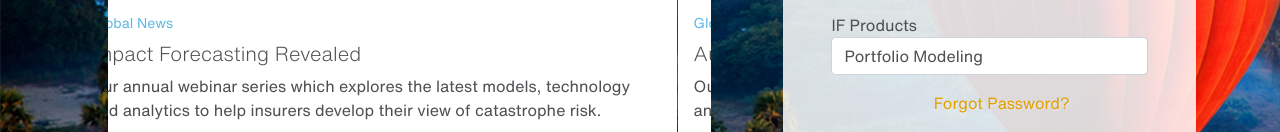
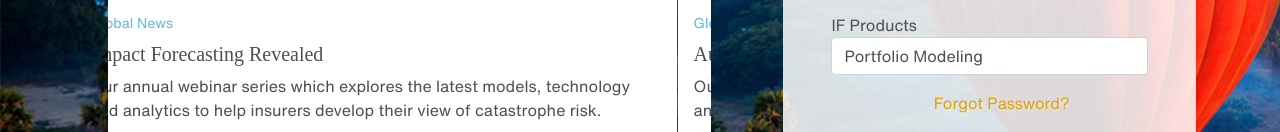
Before and after one commit to aon-elements/aon-elements, a plain HTML site: page index.html in a window 1280 px wide. Shown: the part 466-598 px from the top of the page. Drawn offline with nearby package versions, Linux system fonts and the light colour scheme; a web font is replaced by a local one.

Commit message:
Display Font

```diff
--- a/css/style.css
+++ b/css/style.css
@@ -2,6 +2,11 @@
     font-family:rockwell;
     src: url(/fonts/Rockwell-Font/ROCK.TTF);
     /* src:url(/fonts/Rockwell-Font/Rockwell-Bold.ttf); */
+  }
+
+  @font-face {
+    font-family:Rockwell-bOLD;
+    src:url(/fonts/Rockwell-Font/Rockwell-Bold.ttf);
   }
 
   @font-face {
@@ -50,9 +55,37 @@
     } */
 
 
+    @import url("http://fast.fonts.net/t/1.css?apiType=css&projectid=b5c1b7ab-0c4f-42d8-b21e-64f32c118b3a");
+    @font-face{
+        font-family:"Helvetica Now Display W05";
+        src:url("Fonts/bc12c1b5-9f94-4151-86f1-774120c7e7cd.woff2") format("woff2"),url("Fonts/64773d4b-eaac-4a57-b259-c8be950bc3c4.woff") format("woff");
+font-weight: 325;
+font-style: normal;
+    }
+    @font-face{
+        font-family:"Helvetica Now Display W05";
+        src:url("Fonts/644d8155-d6f1-42bb-8c90-2c98b785b510.woff2") format("woff2"),url("Fonts/4b0db5c8-a742-4486-9214-fe8eee4ede3d.woff") format("woff");
+font-weight: 400;
+font-style: normal;
+    }
+    @font-face{
+        font-family:"Helvetica Now Display W05";
+        src:url("Fonts/effd846d-39d3-439a-a81b-14b26fd5fb7e.woff2") format("woff2"),url("Fonts/c2e2103e-7e6b-4248-b080-0100c5896596.woff") format("woff");
+font-weight: 500;
+font-style: normal;
+    }
+    @font-face{
+        font-family:"Helvetica Now Display W05";
+        src:url("Fonts/081486f6-ae1e-4fc6-8ab9-6a939e96bbdc.woff2") format("woff2"),url("Fonts/2acf5951-bff6-44e3-949f-a3fa4de57397.woff") format("woff");
+font-weight: 700;
+font-style: normal;
+    }
+
+
+
 body{
     height:100vh;
-    font-family:HelveticaNowText;
+    font-family:HelveticaNowText,Helvetica,Arial,sans-serif;
     color:#4D4F53;
     background-color: #f6f6f6;
 }
@@ -97,7 +130,7 @@ body a:hover{
 }
 
 .carousel-inner h5{
-    font-family: HelveticaNowTextLight;
+    font-family: "Helvetica Now Display W05";
     margin-top: 0.5rem;
 }
 
```
